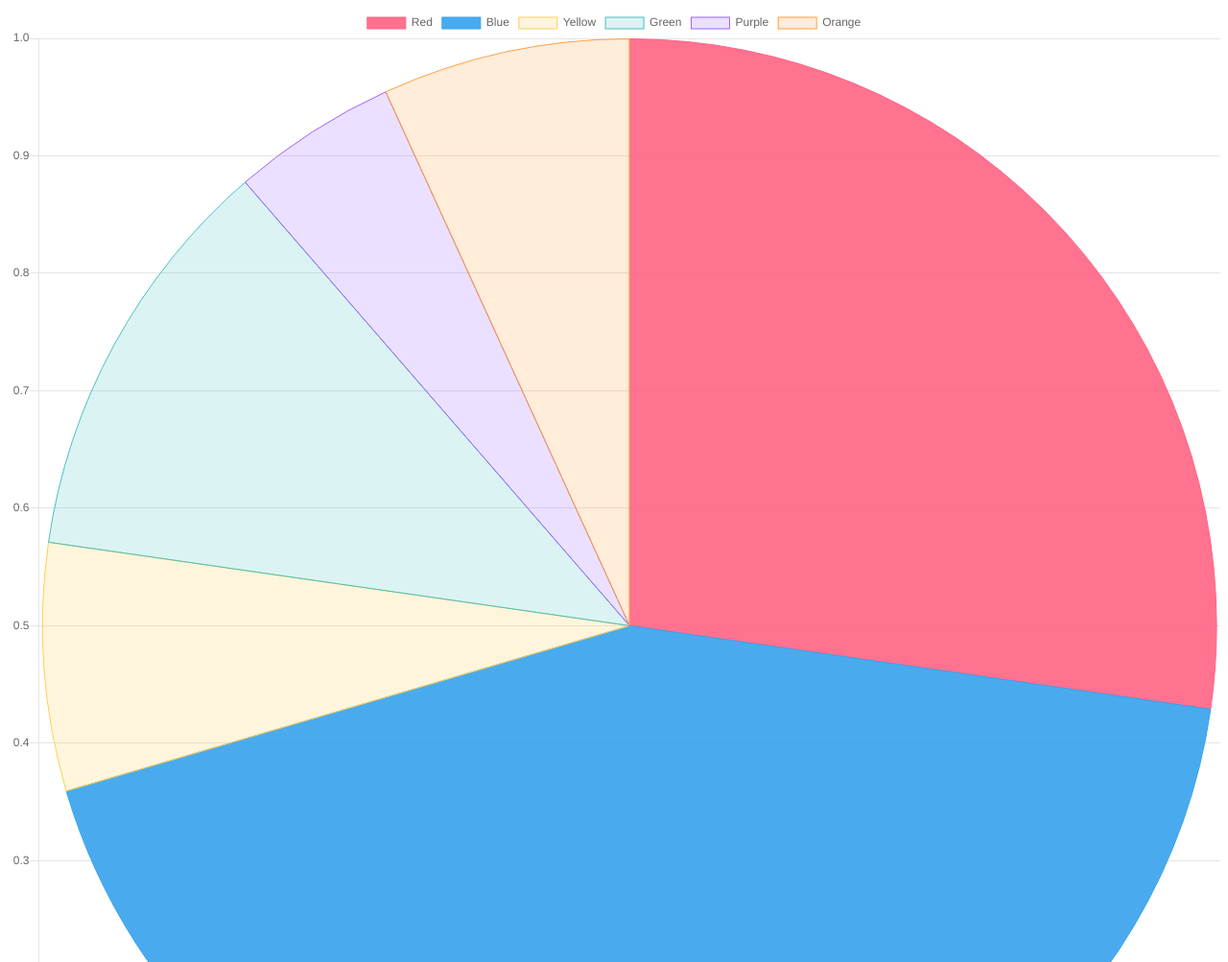
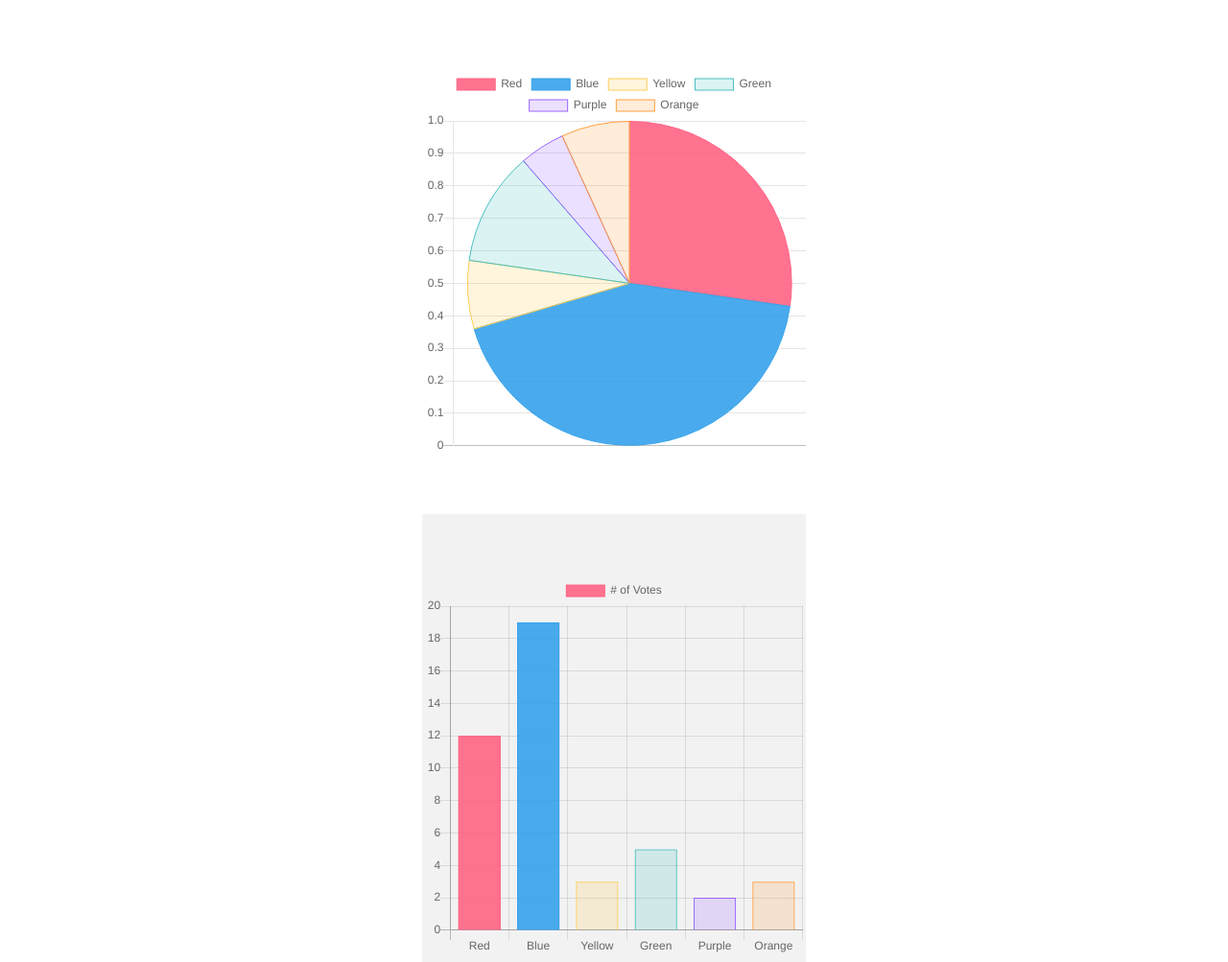
Before and after one commit to ledautopica/charts, a plain HTML site: page index.html in a window 1280 px wide. Shown: the top 1003 px of the page at 96% size. Drawn offline with nearby package versions, Linux system fonts and the light colour scheme.

Commit message:
ajustes a gráfica ccd

```diff
--- a/index.html
+++ b/index.html
@@ -6,9 +6,27 @@
     <title>Prueba chartjs</title>
     <script src="https://cdnjs.cloudflare.com/ajax/libs/Chart.js/2.9.3/Chart.bundle.js"></script>
     <link rel="stylesheet" type="text/css" href="https://cdnjs.cloudflare.com/ajax/libs/Chart.js/2.9.3/Chart.css">
+
+<style>
+main {
+        display: grid;
+        justify-content: center;
+        width: 100%;
+        }
+article {
+        padding-top: 4rem;
+        padding-bottom: 4rem;
+        }
+</style>
+
 </head>
+
 <body>
 
+<main>
+<section>
+
+<article>
 <canvas id="myChart" width="400" height="400"></canvas>
     <script>
     var ctx = document.getElementById('myChart').getContext('2d');
@@ -50,12 +68,14 @@
     });
 
     </script>
+ </article>
 
-    <canvas id="myChart" width="400" height="400"></canvas>
+ <article style="background-color: #f2f2f2;">
+    <canvas id="myChart2" width="400" height="400"></canvas>
         <script>
-    var ctx = document.getElementById('myChart').getContext('2d');
-    var myChart = new Chart(ctx, {
-        type: 'pie',
+        var ctx = document.getElementById('myChart2').getContext('2d');
+        var myChart2 = new Chart(ctx, {
+            type: 'bar',
             data: {
                 labels: ['Red', 'Blue', 'Yellow', 'Green', 'Purple', 'Orange'],
                 datasets: [{
@@ -93,6 +113,56 @@
 
     </script>
 
+     </article>
+
+     <article>
+        <h4>Esta gráfica tiene datos y colores de Compás Creativo</h4>
+        <canvas id="myChart3" width="400" height="400"></canvas>
+            <script>
+            var ctx = document.getElementById('myChart3').getContext('2d');
+            var myChart3 = new Chart(ctx, {
+                type: 'doughnut',
+                data: {
+                    labels: ['Negocios y administración', 'Artes', 'Humanidades', 'Ciencias Sociales'],
+                    datasets: [{
+                        label: '# of Votes',
+                        data: [1, 66, 9, 24],
+                        backgroundColor: [
+                            'rgba(250, 175, 64, 1)',
+                            'rgba(115, 224, 167, 1)',
+                            'rgba(244, 82, 158, 1)',
+                            'rgba(145, 127, 234, 1)'
+
+                        ],
+                        borderColor: [
+                            'rgba(250, 175, 64, 1)',
+                            'rgba(115, 224, 167, 1)',
+                            'rgba(244, 82, 158, 1)',
+                            'rgba(145, 127, 234, 1)'
+
+                        ],
+                        borderWidth: 1
+                    }]
+                },
+                options: {
+                    scales: {
+                        yAxes: [{
+                            ticks: {
+                                beginAtZero: true
+                            }
+                        }]
+                    }
+                }
+            });
+
+        </script>
+
+         </article>
+
+</section>
+
+</main>
+
 </body>
 
 </html>
```
Lines whose indentation alone changed are shown as unchanged.
